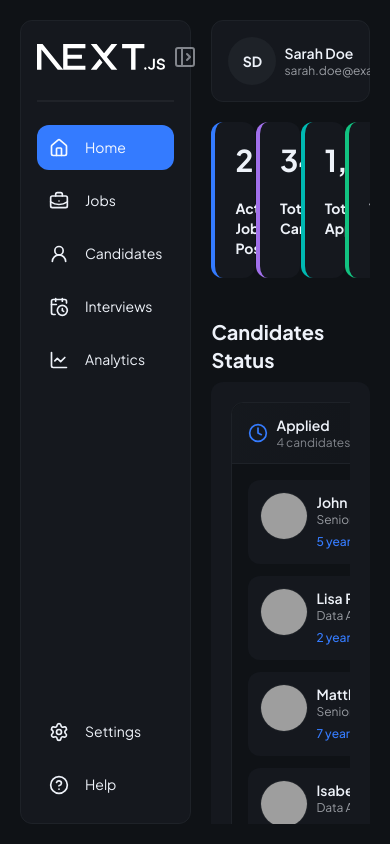
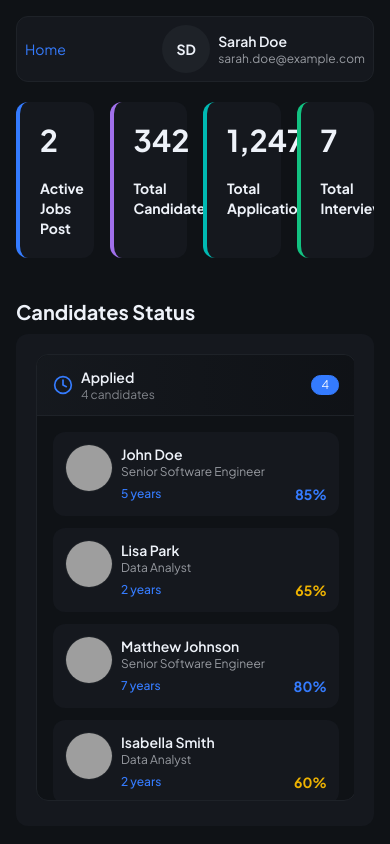
Before and after one commit to lavleshdubey90/pipeline-dashboard, a Next.js app: page / in a window 390 px wide. Built offline with nearby package versions, Linux system fonts and the light colour scheme; grey boxes are pictures that could not be loaded.

Commit message:
Responsive UI Made

```diff
--- a/src/app/(dashboard)/layout.tsx
+++ b/src/app/(dashboard)/layout.tsx
@@ -8,7 +8,7 @@ interface DashboardLayoutProps {
 
 const DashboardLayout: React.FC<DashboardLayoutProps> = ({ children }) => {
     return (
-        <main className="h-dvh w-full flex flex-1 p-5 gap-5">
+        <main className="h-dvh w-full flex flex-1 p-4 lg:p-5 gap-4 lg:gap-5">
             <Sidebar />
             <div className="flex flex-col w-full overflow-hidden gap-5">
                 <Header />
--- a/src/app/(dashboard)/page.tsx
+++ b/src/app/(dashboard)/page.tsx
@@ -31,7 +31,7 @@ export default function Home() {
   return (
     <React.Fragment>
       {/* Dashboard Stats */}
-      <section className="grid grid-cols-4 gap-5">
+      <section className="grid grid-cols-4 gap-4 lg:gap-5">
         {dashboardOverview.map((card, index) => (
           <StatCard
             key={index}
--- a/src/components/Header.tsx
+++ b/src/components/Header.tsx
@@ -2,7 +2,7 @@ import Breadcrumb from "@/components/Breadcrumb";
 
 const Header: React.FC = () => {
   return (
-    <header className='border border-base-300 w-full rounded-box p-4 bg-base-200'>
+    <header className='border border-base-300 w-full rounded-box p-2 lg:p-4 bg-base-200'>
       <nav className="flex justify-between items-center">
         <Breadcrumb />
 
--- a/src/components/KanbanBoard.tsx
+++ b/src/components/KanbanBoard.tsx
@@ -10,7 +10,7 @@ interface KanbanBoardProps {
 const KanbanBoard: React.FC<KanbanBoardProps> = ({ candidates }) => {
     return (
         // <div className="flex gap-4 overflow-x-auto pb-4">
-        <div className="flex gap-5 min-h-fit absolute">
+        <div className="flex gap-4 lg:gap-5 min-h-fit absolute">
             {CANDIDATE_STAGES.map((stage) => {
                 const stageCandidates = candidates.filter((c) => c.status === stage.label);
                 const StageIcon = stage.icon;
--- a/src/components/Sidebar.tsx
+++ b/src/components/Sidebar.tsx
@@ -1,6 +1,6 @@
 "use client";
 
-import React, { useState } from 'react';
+import React, { useEffect, useState } from 'react';
 import Link from 'next/link';
 import { usePathname } from 'next/navigation';
 import Image from 'next/image';
@@ -11,16 +11,33 @@ const Sidebar: React.FC = () => {
     const path = usePathname();
     const [isOpen, setIsOpen] = useState<boolean>(true);
 
+    useEffect(() => {
+        const handleResize = () => {
+            if (window.innerWidth < 1024) {
+                setIsOpen(false);
+            } else {
+                setIsOpen(true);
+            }
+        };
+
+        handleResize();
+        window.addEventListener('resize', handleResize);
+
+        return () => {
+            window.removeEventListener('resize', handleResize);
+        };
+    }, []);
+
     return (
         <aside
-            className={`border border-base-300 bg-base-200 p-4 rounded-box flex flex-col
+            className={`border border-base-300 bg-base-200 p-4 rounded-box hidden md:flex flex-col
                 ${isOpen ? 'w-64 xl:w-80' : 'w-20'}
                 duration-300 transition-all ease-in-out`}
         >
 
             {/* Logo and toggle button */}
-            <div className={`flex justify-between items-center ${!isOpen && 'justify-center'}`}>
-                <Image hidden={!isOpen} src="/logo.svg" alt="Logo" width={100} height={100} className='invert w-32 h-auto' />
+            <div className={`hidden lg:flex justify-between items-center ${!isOpen && 'justify-center'}`}>
+                <Image hidden={!isOpen} src="/logo.svg" alt="Logo" width={100} height={100} className='invert w-20 xl:w-32 h-auto' />
 
                 {/* Hiding and showing sidebar */}
                 <label className="btn btn-circle btn-link opacity-50 btn-ghost swap swap-rotate">
@@ -35,7 +52,7 @@ const Sidebar: React.FC = () => {
             </div>
 
             {/* Divider */}
-            <div className="divider opacity-50" />
+            <div className="hidden lg:flex divider opacity-50" />
 
             {/* Navigation links */}
             <div className='flex-1 flex flex-col justify-between w-full'>
```
